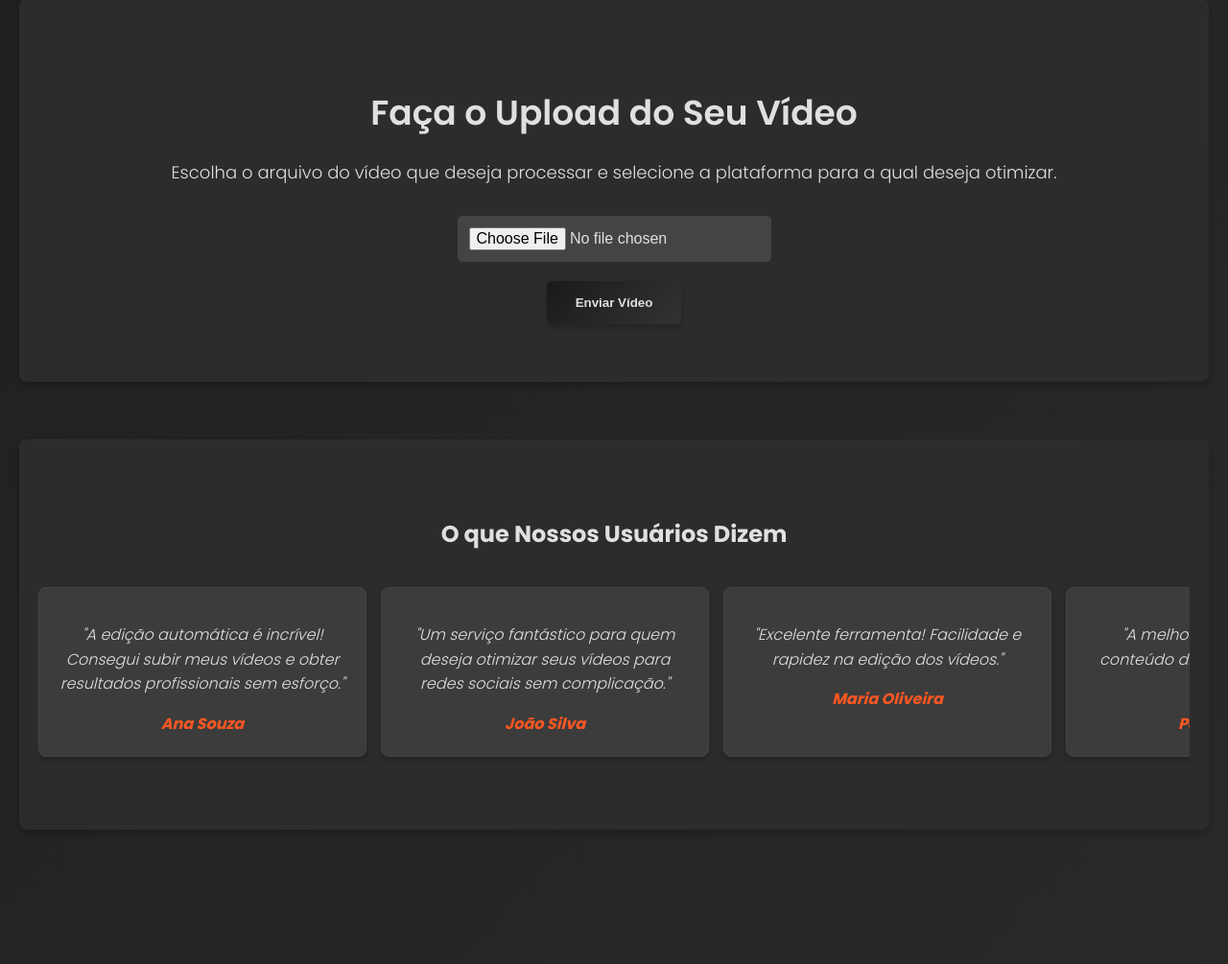
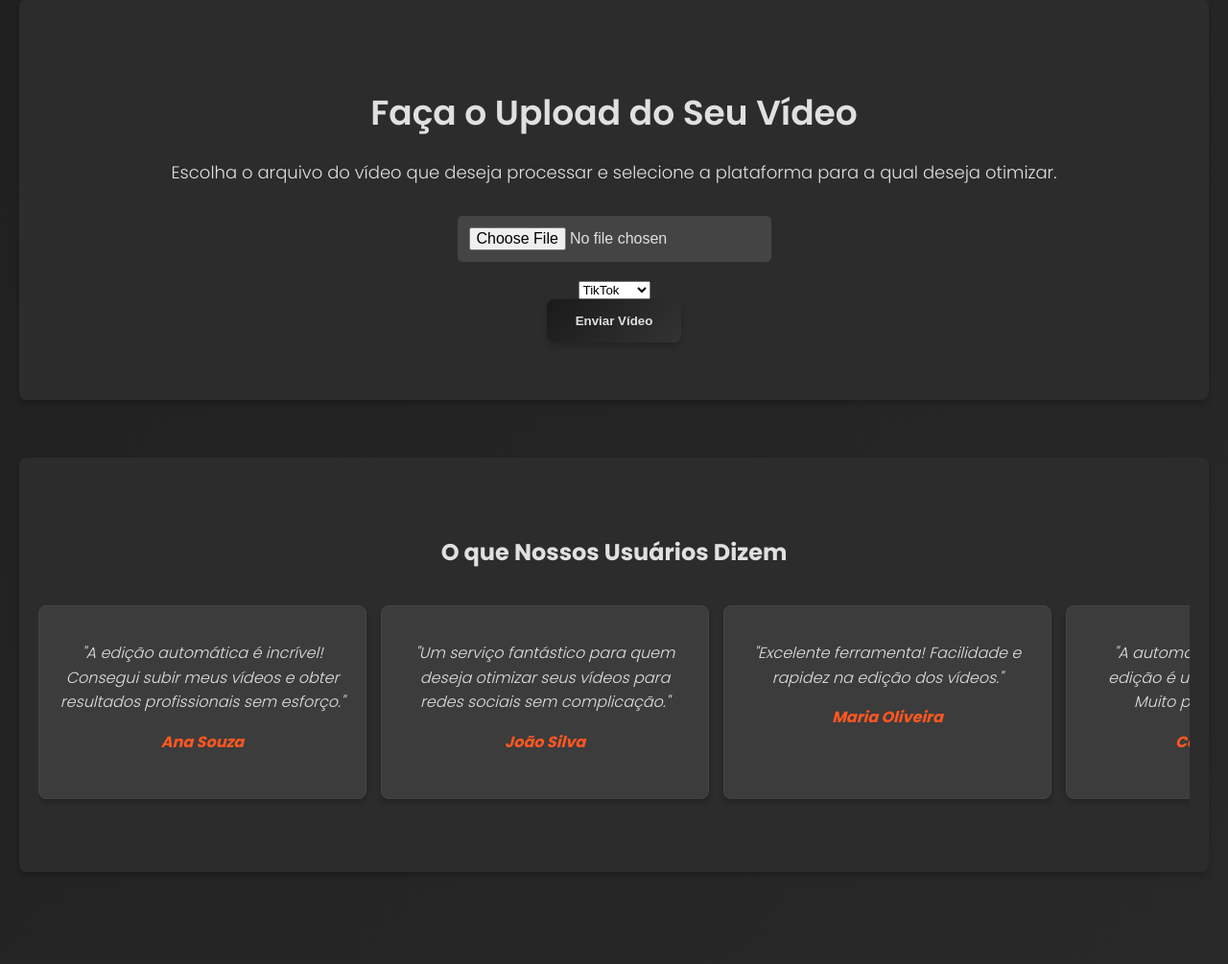
Before and after one commit to kaioln/KubeCut, a PHP site: page /process-video/ in a window 1280 px wide. Shown: the part 1467-2472 px from the top of the page at 96% size. Run offline with PHP 8.4, Linux system fonts and the light colour scheme.

Commit message:
new corrections and updates

```diff
--- a/video-editor-ai/frontend/css/style.css
+++ b/video-editor-ai/frontend/css/style.css
@@ -160,7 +161,7 @@
     padding: 15px 30px;
     font-weight: 600;
     border: none;
-    border-radius: 5px;
+    border-radius: 8px; /* Borda mais arredondada */
     cursor: pointer;
     transition: background 0.3s ease, transform 0.3s ease, box-shadow 0.3s ease;
     box-shadow: 0 4px 6px rgba(0, 0, 0, 0.2);
@@ -223,6 +225,7 @@
     padding: 1rem 0;
     scroll-snap-type: x mandatory; /* Garante que os cartões se alinhem ao parar de rolar */
     cursor: grab; /* Indica que é possível arrastar */
+    position: relative; /* Necessário para o posicionamento do carrossel */
 }
 
 .testimonial-carousel:active {
--- a/video-editor-ai/frontend/index.php
+++ b/video-editor-ai/frontend/index.php
@@ -53,8 +53,12 @@
         <div class="container">
             <h2>Faça o Upload do Seu Vídeo</h2>
             <p>Escolha o arquivo do vídeo que deseja processar e selecione a plataforma para a qual deseja otimizar.</p>
-            <form class="upload-form" action="/upload-video/" method="post" enctype="multipart/form-data">
+            <form class="upload-form" id="uploadForm" enctype="multipart/form-data">
                 <input type="file" name="file" id="file" accept="video/*" required aria-label="Escolha o arquivo de vídeo">
+                <select name="output_format" id="output_format" required aria-label="Escolha o formato de saída">
+                    <option value="tiktok">TikTok</option>
+                    <option value="youtube">YouTube</option>
+                </select>
                 <button type="submit" class="upload-btn" aria-label="Enviar vídeo">Enviar Vídeo</button>
             </form>
             <div id="feedback" class="feedback"></div> <!-- Área para feedback -->
@@ -65,7 +69,7 @@
         <div class="container">
             <h2>O que Nossos Usuários Dizem</h2>
             <div class="testimonial-carousel">
-                <!-- 20 Cartões de Testemunhos -->
+                <!-- Cartões de Testemunhos -->
                 <div class="testimonial">
                     <p>"A edição automática é incrível! Consegui subir meus vídeos e obter resultados profissionais sem esforço."</p>
                     <div class="user">Ana Souza</div>
@@ -79,76 +83,16 @@
                     <div class="user">Maria Oliveira</div>
                 </div>
                 <div class="testimonial">
-                    <p>"A melhor solução para criar conteúdo dinâmico para as redes sociais."</p>
-                    <div class="user">Pedro Santos</div>
+                    <p>"A automação do processo de edição é um grande diferencial. Muito prático e eficiente!"</p>
+                    <div class="user">Carlos Santos</div>
                 </div>
                 <div class="testimonial">
-                    <p>"Muito fácil de usar e os resultados são sempre impressionantes."</p>
-                    <div class="user">Carla Lima</div>
+                    <p>"Adorei a facilidade de subir vídeos e receber cortes otimizados. Recomendo!"</p>
+                    <div class="user">Fernanda Costa</div>
                 </div>
                 <div class="testimonial">
-                    <p>"Recomendo para quem busca otimização sem perder qualidade."</p>
-                    <div class="user">Lucas Pereira</div>
-                </div>
-                <div class="testimonial">
-                    <p>"A interface é intuitiva e o serviço é rápido. Muito satisfeito!"</p>
-                    <div class="user">Juliana Costa</div>
-                </div>
-                <div class="testimonial">
-                    <p>"Transformou a forma como edito meus vídeos para redes sociais."</p>
-                    <div class="user">Marcos Almeida</div>
-                </div>
-                <div class="testimonial">
-                    <p>"O melhor investimento para quem trabalha com criação de conteúdo."</p>
-                    <div class="user">Fernanda Ribeiro</div>
-                </div>
-                <div class="testimonial">
-                    <p>"A edição automática é um divisor de águas para meu trabalho."</p>
-                    <div class="user">Gustavo Martins</div>
-                </div>
-                <div class="testimonial">
-                    <p>"Ótima ferramenta para economizar tempo e obter resultados profissionais."</p>
-                    <div class="user">Letícia Duarte</div>
-                </div>
-                <div class="testimonial">
-                    <p>"A qualidade da edição é impecável e o processo é simples."</p>
-                    <div class="user">Renato Souza</div>
-                </div>
-                <div class="testimonial">
-                    <p>"Uma solução prática para quem precisa de vídeos bem editados rapidamente."</p>
-                    <div class="user">Samantha Silva</div>
-                </div>
-                <div class="testimonial">
-                    <p>"Excelente para quem quer otimizar seu trabalho sem complicações."</p>
-                    <div class="user">Ricardo Fernandes</div>
-                </div>
-                <div class="testimonial">
-                    <p>"A experiência de uso é fantástica e os resultados são consistentes."</p>
-                    <div class="user">Tatiane Oliveira</div>
-                </div>
-                <div class="testimonial">
-                    <p>"Facilitou muito a minha rotina de criação de vídeos."</p>
-                    <div class="user">Eduardo Gomes</div>
-                </div>
-                <div class="testimonial">
-                    <p>"Muito prático e eficiente. Recomendo para todos."</p>
-                    <div class="user">Amanda Almeida</div>
-                </div>
-                <div class="testimonial">
-                    <p>"Transforma a forma como produzo conteúdo para as redes."</p>
-                    <div class="user">Joana Costa</div>
-                </div>
-                <div class="testimonial">
-                    <p>"A melhor ferramenta que encontrei para edição de vídeos."</p>
-                    <div class="user">Rodrigo Lima</div>
-                </div>
-                <div class="testimonial">
-                    <p>"Simples de usar e com resultados que impressionam."</p>
-                    <div class="user">Patrícia Silva</div>
-                </div>
-                <div class="testimonial">
-                    <p>"Ótima opção para quem precisa de edição rápida e eficiente."</p>
-                    <div class="user">Thiago Santos</div>
+                    <p>"A integração com as plataformas sociais é perfeita. A edição automática é um verdadeiro tempo-saver."</p>
+                    <div class="user">Juliana Almeida</div>
                 </div>
             </div>
         </div>
@@ -180,38 +124,66 @@
 
     <!-- Scripts para feedback e carrossel -->
     <script>
-        // Feedback após envio de vídeo
-        document.querySelector('.upload-form').addEventListener('submit', function(event) {
+        // Função para fazer upload de vídeo e exibir feedback
+        document.querySelector('#uploadForm').addEventListener('submit', function(event) {
             event.preventDefault(); // Evita o envio padrão do formulário
+
             const formData = new FormData(this);
-            fetch(this.action, {
+
+            fetch('http://localhost:8001/process-video/', { // Altere o URL para o endereço correto do FastAPI
                 method: 'POST',
                 body: formData
-            }).then(response => response.json())
+            })
+            .then(response => response.json())
             .then(data => {
-                  document.getElementById('feedback').innerHTML = `<p>Vídeo enviado com sucesso: ${data.file_path}</p>`;
-              }).catch(error => {
-                  document.getElementById('feedback').innerHTML = `<p>Erro ao enviar vídeo: ${error.message}</p>`;
+                if (data.output_path) {
+                    document.getElementById('feedback').innerHTML = `<p>Vídeo processado com sucesso! Baixe o vídeo editado <a href="${data.output_path}" target="_blank">aqui</a>.</p>`;
+                } else {
+                    document.getElementById('feedback').innerHTML = `<p>Erro ao processar vídeo: ${data.detail}</p>`;
+                }
+            })
+            .catch(error => {
+                document.getElementById('feedback').innerHTML = `<p>Erro ao processar vídeo: ${error.message}</p>`;
             });
         });
 
         // Navegação do carrossel
         const carousel = document.querySelector('.testimonial-carousel');
         let isDragging = false;
-        let startX, scrollLeft;
+        let startX, scrollLeft, lastX, velocity, lastTimestamp, animationFrameId;
+
+        const inertia = () => {
+            if (Math.abs(velocity) > 0.1) {
+                carousel.scrollLeft -= velocity;
+                velocity *= 0.95; // Reduz a velocidade para simular desaceleração
+                animationFrameId = requestAnimationFrame(inertia);
+            } else {
+                cancelAnimationFrame(animationFrameId);
+            }
+        };
 
         carousel.addEventListener('mousedown', (e) => {
             isDragging = true;
             startX = e.pageX - carousel.offsetLeft;
             scrollLeft = carousel.scrollLeft;
+            lastX = startX;
+            velocity = 0;
+            lastTimestamp = Date.now();
+            cancelAnimationFrame(animationFrameId);
         });
 
         carousel.addEventListener('mouseleave', () => {
+            if (isDragging) {
                 isDragging = false;
+                inertia();
+            }
         });
 
         carousel.addEventListener('mouseup', () => {
+            if (isDragging) {
                 isDragging = false;
+                inertia();
+            }
         });
 
         carousel.addEventListener('mousemove', (e) => {
@@ -220,11 +192,18 @@
             const x = e.pageX - carousel.offsetLeft;
             const walk = (x - startX) * 2; // Ajuste a velocidade de rolagem
             carousel.scrollLeft = scrollLeft - walk;
+
+            const now = Date.now();
+            const deltaX = x - lastX;
+            const deltaTime = now - lastTimestamp;
+
+            velocity = deltaX / deltaTime;
+            lastX = x;
+            lastTimestamp = now;
         });
 
-        // Navegação com as setas do teclado
         document.addEventListener('keydown', (e) => {
-            const step = 100; // Ajuste o valor conforme necessário
+            const step = 100; // Ajuste o valor de acordo com sua necessidade
             if (e.key === 'ArrowLeft') {
                 carousel.scrollLeft -= step;
             } else if (e.key === 'ArrowRight') {
```
Also changed, not shown: other parts of video-editor-ai/frontend/css/style.css (+41 -5 lines), video-editor-ai/frontend/upload.html (added, +37 -0 lines), video-editor-ai/frontend/upload.php (+54 -32 lines), 1 other file. Lines whose indentation alone changed are shown as unchanged.
